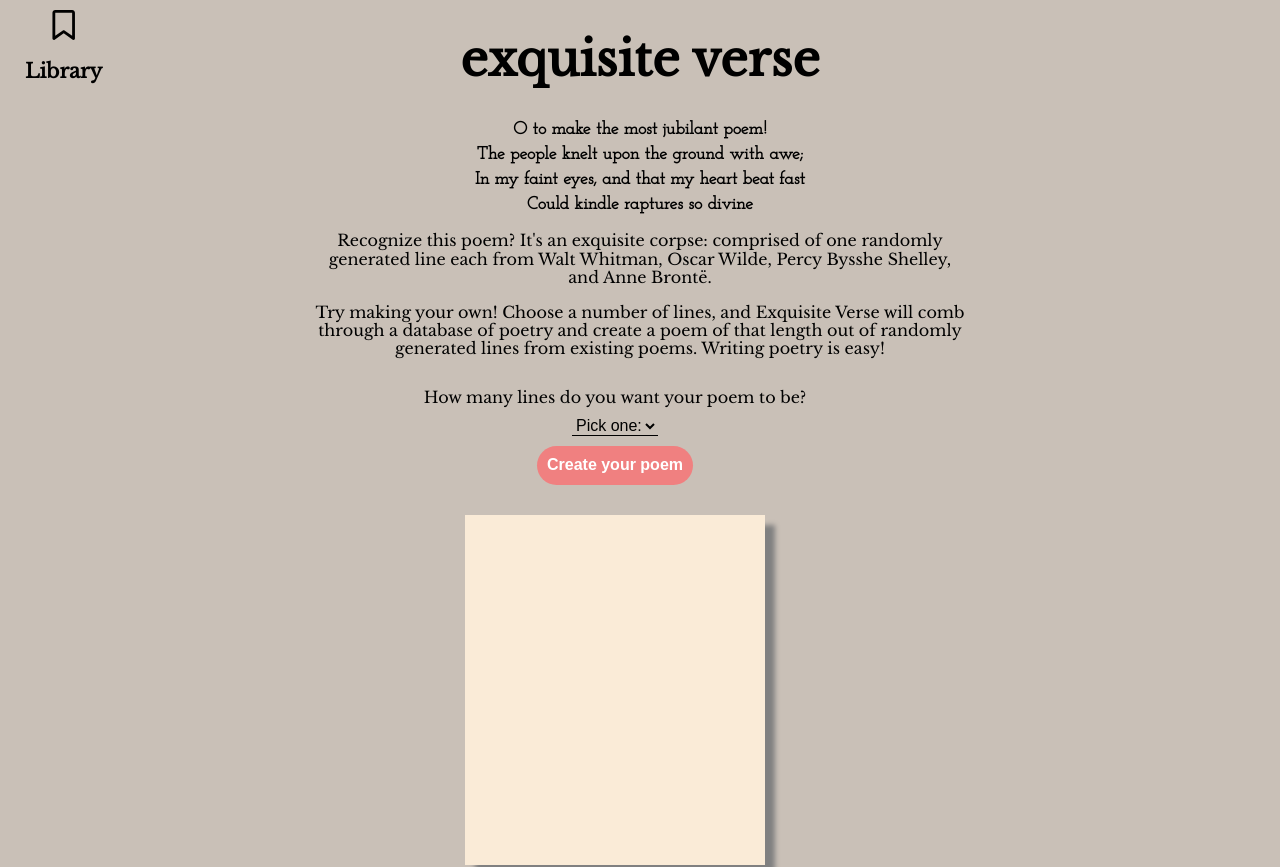
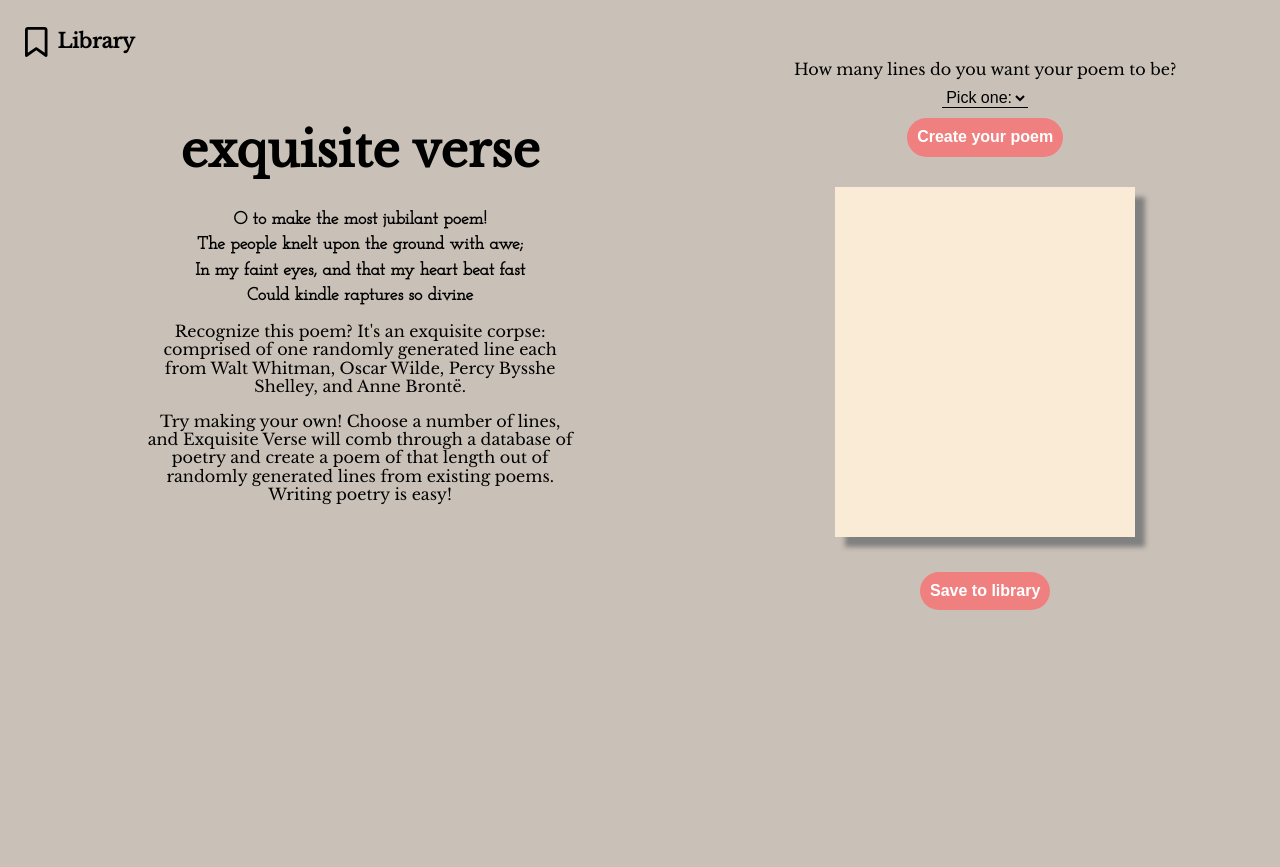
Before and after one commit to ldevuono/exquisiteVerse, a React (Create React App) app: page / in a window 1280 px wide. Shown: the top 867 px of the page. After the commit the page ends 800 px from the top, so only its background shows below. Built offline with nearby package versions, Linux system fonts and the light colour scheme; no server answers; the database is empty; a web font is replaced by a local one.

Commit message:
playing with layout

```diff
--- a/src/App.css
+++ b/src/App.css
@@ -274,6 +274,8 @@
 
 .mainContent {
   text-align: center;
+  display: flex;
+  align-items: center;
 }
 
 a {
@@ -292,9 +294,15 @@
 
 li {
   list-style: none;
+  width: 100vh;
 }
 
 /* header */
+
+header {
+  width: 50%;
+  min-height: 50%;
+}
 
 h1 {
   font-size: 3rem;
@@ -317,11 +325,17 @@
 
 /* main */
 
+main {
+  width: 100vh;
+  min-height: 50%;
+  margin-top: 60px;
+  margin-right: 30px;
+}
+
 .poemGenerator {
   display: flex;
   flex-direction: column;
   align-items: center;
-  margin: 30px 100px 20px 50px;
 }
 
 .poemBox {
@@ -425,15 +439,23 @@
 
 .goToLibrary {
   display: flex;
-  flex-direction: column;
   padding: 10px;
   transition: .3s ease;
+  align-items: center;
+}
 
+.goToLibrary p {
+  margin-left: 10px;
 }
+
 
 /* MEDIA QUERIES */
 
 @media (max-width:900px) {
+
+  .mainContent {
+    flex-direction: column;
+  }
 
   .poemGenerator {
     margin: 20px 0;
@@ -448,25 +470,12 @@
     padding: 0;
   }
 
-  form {
-    padding: 0;
-  }
-
   .library li {
     width: 90%;
   }
 }
 
-@media (max-width:600px) {
-  .goToLibrary {
-    flex-direction: row;
-    align-items: center;
-  }
-
-  .goToLibrary p {
-    margin-left: 10px;
-  }
-
+@media (max-width:700px) {
   h1 {
     padding-top: 55px;
   }
```
